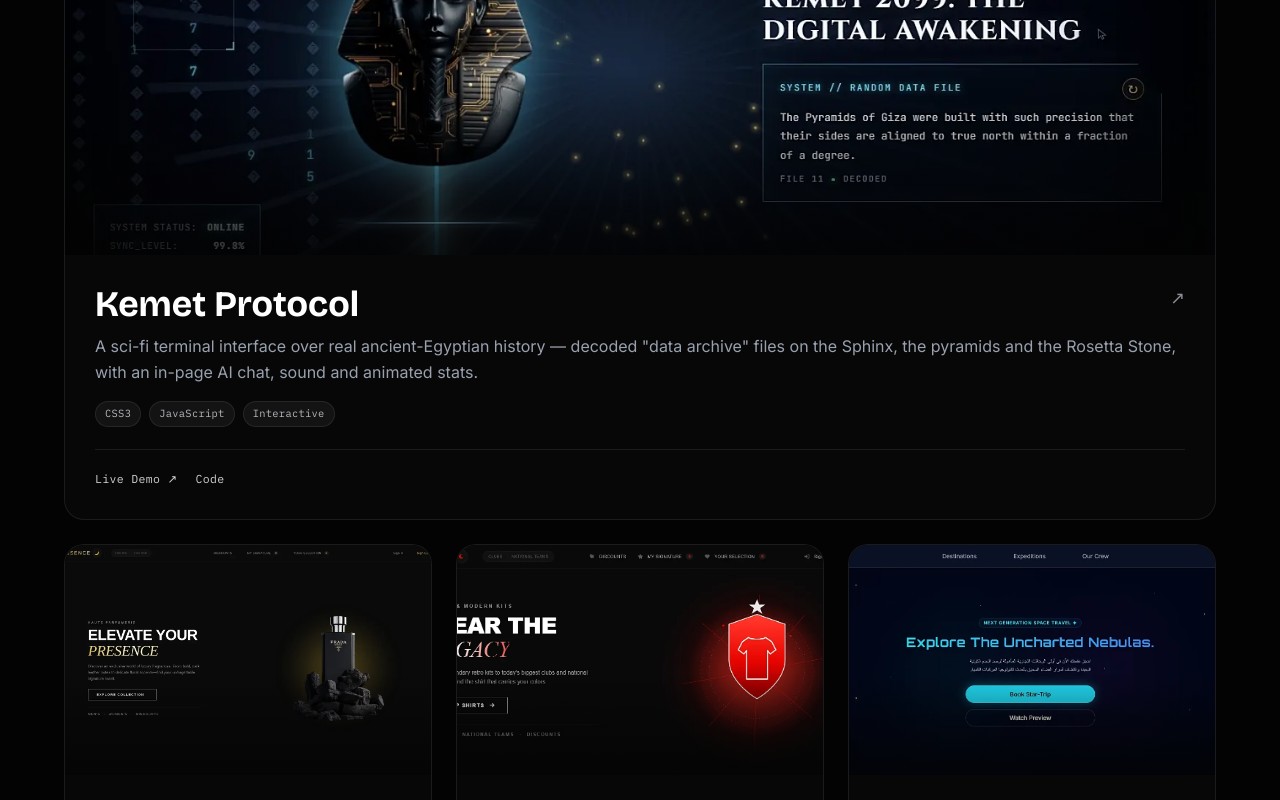
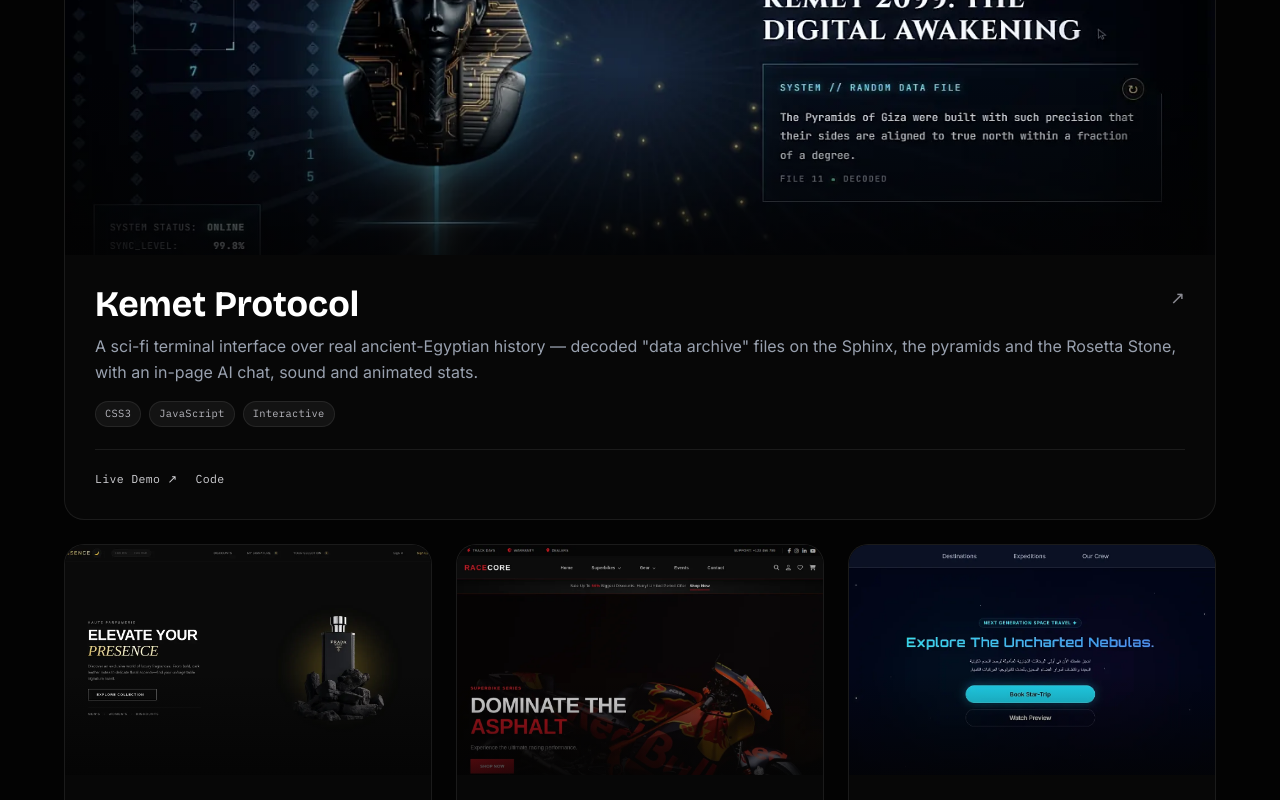
Before and after one commit to YSabbahy/Portfolio, a React (Vite) app: page / in a window 1280 px wide. Shown: the part 2000-2800 px from the top of the page. Built offline with nearby package versions, Linux system fonts and the light colour scheme.

Commit message:
Update projects.js

```diff
--- a/src/data/projects.js
+++ b/src/data/projects.js
@@ -28,17 +28,17 @@ export const PROJECTS = [
     tags: ["HTML5", "CSS3", "E-commerce"],
   },
   {
-    id: "matchday",
-    name: "MATCHDAY",
-    liveUrl: "https://ysabbahy.github.io/MATCHDAY/",
-    codeUrl: "https://github.com/YSabbahy/MATCHDAY",
-    image: `${BASE}images/matchday-thumb.webp`,
-    imageAlt: "MATCHDAY — football shirts e-commerce site",
+    id: "racecore",
+    name: "RaceCore",
+    liveUrl: "https://ysabbahy.github.io/Racecore/",
+    codeUrl: "https://github.com/YSabbahy/Racecore",
+    image: `${BASE}images/racecore-thumb.webp`,
+    imageAlt: "RaceCore — superbike and racing gear e-commerce storefront",
     width: 1365,
-    height: 627,
+    height: 720,
     description:
-      "A full e-commerce storefront for club and national team football shirts — retro classics and modern kits, with cart, checkout and dark mode.",
-    tags: ["HTML5", "CSS3", "E-commerce"],
+      "A fully-wired React storefront for superbikes and racing gear — full catalog with filtering and search, product pages, cart, checkout, wishlist and account flows, built with Vite, Tailwind and React Router.",
+    tags: ["React", "Vite", "Tailwind CSS", "E-commerce"],
   },
   {
     id: "orbitax",
```
